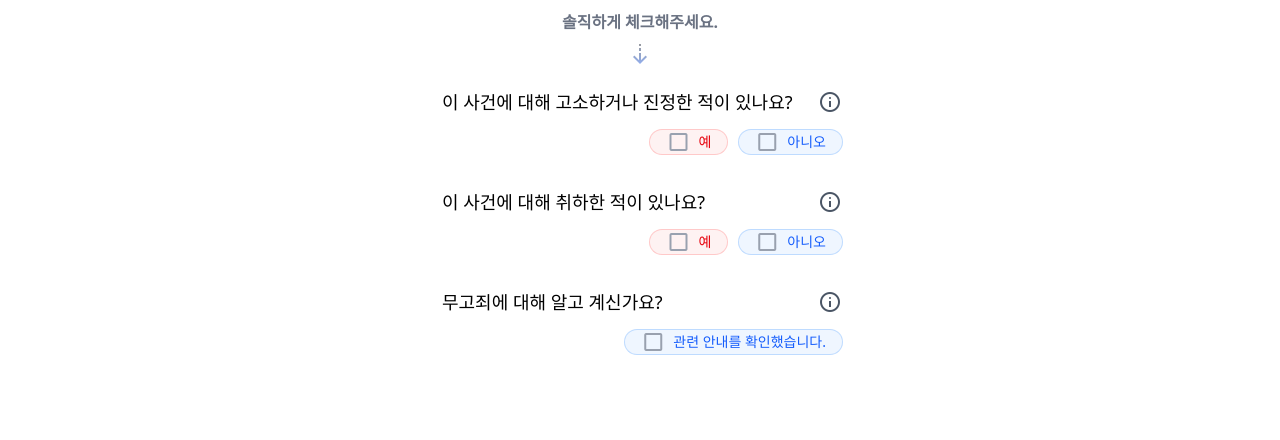
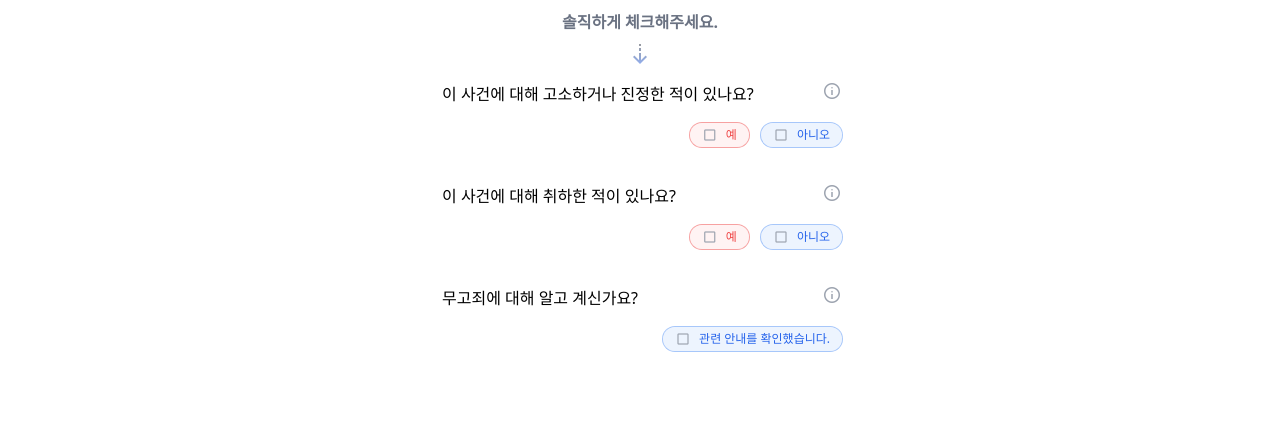
Before and after one commit to capston-design-baro/Baro-Front, a React (Vite) app: page /complaint in a window 1280 px wide. Shown: the part 346-786 px from the top of the page. Built offline with nearby package versions, Linux system fonts and the light colour scheme; no server answers; a web font is replaced by a local one.

Commit message:
♻️ Refactor: chip 컴포넌트 분리

```diff
--- a/src/sections/ComplaintIntroSection.tsx
+++ b/src/sections/ComplaintIntroSection.tsx
@@ -1,111 +1,10 @@
 import IntroHeader from '@/components/Common/IntroHeader';
+import FormErrorMessage from '@/components/FormErrorMessage';
+import Question from '@/components/Question';
 import { useComplaintWizard } from '@/stores/useComplaintWizard';
-import type { PrecheckQuestion } from '@/types/complaint';
 import React from 'react';
 
 // 칩 컴포넌트 -> colorScheme로 색상 테마 제어 (blue | red)
-const Chip: React.FC<{
-  active?: boolean;
-  onClick?: () => void;
-  label: string;
-  colorScheme?: 'blue' | 'red';
-}> = ({ active, onClick, label, colorScheme = 'blue' }) => {
-  const scheme =
-    colorScheme === 'red'
-      ? {
-          activeBg: 'bg-red-100',
-          inactiveBg: 'bg-red-50',
-          ring: 'ring-red-200',
-          text: active ? 'text-red-600' : 'text-gray-400',
-          label: 'text-red-600',
-          focus: 'focus-visible:ring-red-400',
-          hover: 'hover:bg-red-100',
-        }
-      : {
-          activeBg: 'bg-blue-100',
-          inactiveBg: 'bg-blue-50',
-          ring: 'ring-blue-200',
-          text: active ? 'text-blue-600' : 'text-gray-400',
-          label: 'text-blue-600',
-          focus: 'focus-visible:ring-blue-400',
-          hover: 'hover:bg-blue-100',
-        };
-
-  return (
-    <button
-      type="button"
-      onClick={onClick}
-      className={[
-        'inline-flex h-6 items-center gap-2 rounded-2xl px-4',
-        active ? scheme.activeBg : scheme.inactiveBg,
-        'ring-1',
-        scheme.ring,
-        scheme.hover,
-        'focus:outline-none',
-        'focus-visible:ring-2',
-        scheme.focus,
-        'transition-colors',
-      ].join(' ')}
-      aria-pressed={!!active}
-    >
-      <span
-        className={['material-symbols-outlined text-[20px] leading-none', scheme.text].join(' ')}
-        aria-hidden
-      >
-        {active ? 'check_box' : 'check_box_outline_blank'}
-      </span>
-      <span className={['text-sm font-medium', scheme.label].join(' ')}>{label}</span>
-    </button>
-  );
-};
-
-// 질문 행
-const QuestionRow: React.FC<{
-  q: PrecheckQuestion;
-  onToggleConfirm: (id: string) => void;
-  onSetBinary: (id: string, answer: 'yes' | 'no') => void;
-}> = ({ q, onToggleConfirm, onSetBinary }) => (
-  <div className="flex w-[420px] flex-col gap-1 px-3">
-    <div className="flex w-[400px] items-center justify-between gap-2">
-      <p className="text-lg leading-tight font-medium text-black">{q.title}</p>
-      <span
-        className="material-symbols-outlined align-middle text-[24px] leading-none text-gray-600"
-        aria-hidden
-      >
-        info
-      </span>
-    </div>
-
-    <div className="flex h-12 w-[400px] items-center justify-end gap-3">
-      {q.kind === 'binary' ? (
-        <>
-          {/* 예 = 붉은색 */}
-          <Chip
-            active={q.answer === 'yes'}
-            onClick={() => onSetBinary(q.id, 'yes')}
-            label="예"
-            colorScheme="red"
-          />
-          {/* 아니오 = 파란색 */}
-          <Chip
-            active={q.answer === 'no'}
-            onClick={() => onSetBinary(q.id, 'no')}
-            label="아니오"
-            colorScheme="blue"
-          />
-        </>
-      ) : (
-        <Chip
-          active={!!q.confirmChip?.checked}
-          onClick={() => onToggleConfirm(q.id)}
-          label={q.confirmChip?.label ?? '관련 안내를 확인했습니다.'}
-          colorScheme="blue"
-        />
-      )}
-    </div>
-  </div>
-);
-
 const ComplaintIntroSection: React.FC = () => {
   const prechecks = useComplaintWizard((s) => s.state.prechecks);
   const toggleConfirm = useComplaintWizard((s) => s.toggleConfirm);
@@ -114,7 +13,14 @@ const ComplaintIntroSection: React.FC = () => {
   const triedNext = useComplaintWizard((s) => s.triedNext);
 
   return (
-    <section className="flex h-[620px] w-[720px] flex-col items-center justify-between overflow-hidden px-[110px] pt-[60px] pb-6">
+    <section
+      className={[
+        'flex flex-col items-center justify-between',
+        'h-[620px] w-full max-w-[1000px]',
+        'px-20 pt-15 pb-6',
+        'bg-neutral-0 rounded-400',
+      ].join(' ')}
+    >
       <IntroHeader
         title="고소장 작성하기"
         lines={[
@@ -126,13 +32,13 @@ const ComplaintIntroSection: React.FC = () => {
         showArrow
         arrowSize={24}
         arrowOpacity={0.5}
-        arrowFrom="#333333"
-        arrowTo="#2563EB"
+        arrowFrom="var(--color-neutral-700)"
+        arrowTo="var(--color-primary-400)"
       />
 
-      <div className="flex w-[420px] flex-col gap-6 py-6">
+      <div className="flex w-[420px] flex-col gap-6">
         {prechecks.map((q) => (
-          <QuestionRow
+          <Question
             key={q.id}
             q={q}
             onToggleConfirm={toggleConfirm}
@@ -141,23 +47,10 @@ const ComplaintIntroSection: React.FC = () => {
         ))}
       </div>
 
-      <div className="mt-1 flex min-h-[24px] items-center justify-center">
-        <div
-          className={`flex items-center gap-1 text-sm font-medium transition-opacity duration-200 ${
-            triedNext && !allChecked ? 'visible text-red-500 opacity-100' : 'invisible opacity-0'
-          }`}
-          role={triedNext && !allChecked ? 'alert' : undefined}
-          aria-live="polite"
-        >
-          <span
-            className="material-symbols-outlined align-middle text-[18px] leading-none text-red-500"
-            aria-hidden
-          >
-            cancel
-          </span>
-          <span className="leading-tight">모든 안내 사항을 꼼꼼히 읽고 체크해주세요.</span>
-        </div>
-      </div>
+      {/* 경고 문구 */}
+      <FormErrorMessage
+        error={triedNext && !allChecked ? '모든 안내 사항을 꼼꼼히 읽고 체크해주세요.' : null}
+      />
     </section>
   );
 };
```
